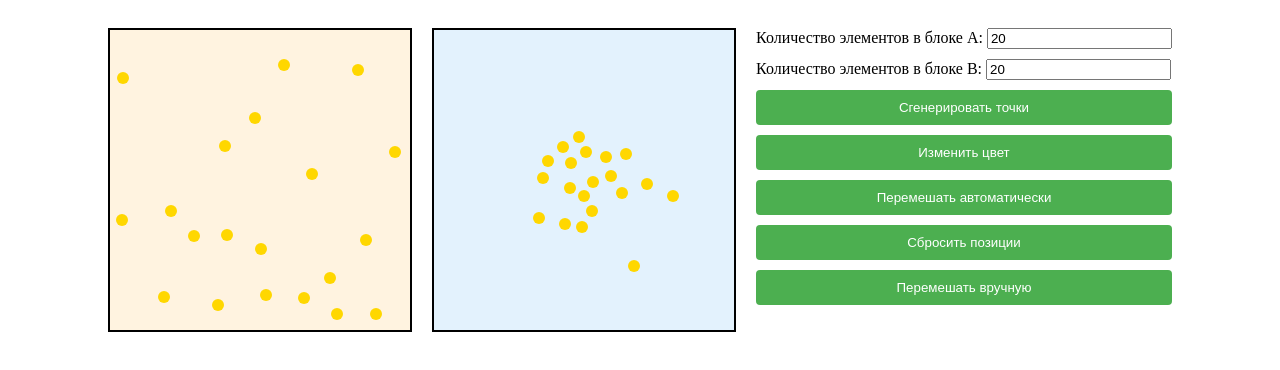
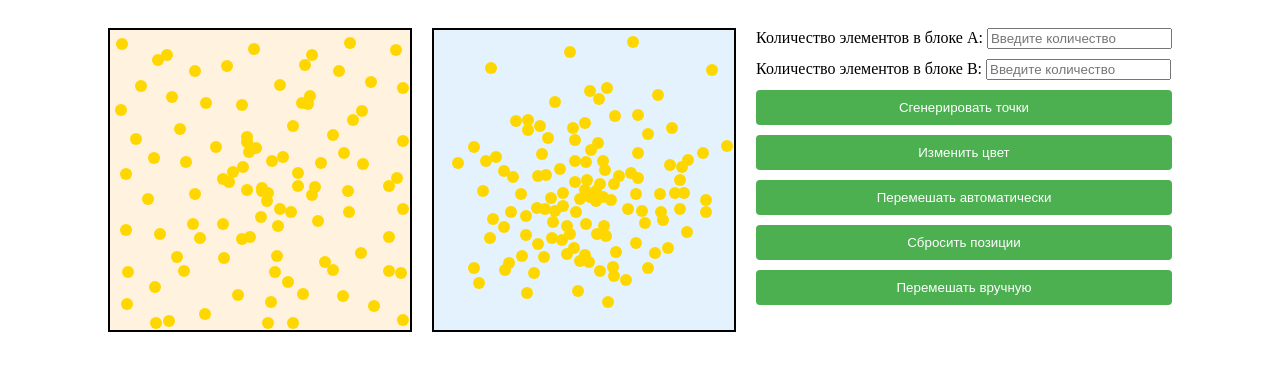
Before and after one commit to Nemchick/Game, a plain HTML site: page index.html in a window 1280 px wide. Drawn offline with Linux system fonts and the light colour scheme.

Commit message:
новая генерация после 50 точек и очистка поле инпут

```diff
--- a/index.html
+++ b/index.html
@@ -107,11 +107,21 @@
       <div class="controls">
         <label>
           Количество элементов в блоке A:
-          <input type="number" id="dotsCountAInput" value="20" min="1" />
+          <input
+            type="number"
+            id="dotsCountAInput"
+            placeholder="Введите количество"
+            min="1"
+          />
         </label>
         <label>
           Количество элементов в блоке B:
-          <input type="number" id="dotsCountBInput" value="20" min="1" />
+          <input
+            type="number"
+            id="dotsCountBInput"
+            placeholder="Введите количество"
+            min="1"
+          />
         </label>
         <button class="button" id="generateBtn" onclick="generateDots()">
           Сгенерировать точки
@@ -140,8 +150,8 @@
 
       // Конфигурация
       const CONFIG = {
-        dotsCountA: 20, // Количество точек в поле A
-        dotsCountB: 20, // Количество точек в поле B
+        dotsCountA: 100, // Количество точек в поле A по умолчанию
+        dotsCountB: 120, // Количество точек в поле B по умолчанию
         clusterRadius: 50, // Радиус кластера для точек в поле B
         minDistanceA: 30, // Минимальное расстояние между точками в поле A
         minDistanceB: 15, // Минимальное расстояние между точками в поле B
@@ -202,12 +212,33 @@
       }
 
       // Проверка, что точки не пересекаются
-      function isFarEnough(x, y, positions, minDistance) {
-        return positions.every(
-          (pos) =>
-            Math.sqrt(Math.pow(pos.left - x, 2) + Math.pow(pos.top - y, 2)) >=
-            minDistance
-        );
+      function isFarEnough(x, y, grid, gridSize, minDistance) {
+        const gridX = Math.floor(x / gridSize);
+        const gridY = Math.floor(y / gridSize);
+
+        for (let i = -1; i <= 1; i++) {
+          for (let j = -1; j <= 1; j++) {
+            const cell = grid[`${gridX + i},${gridY + j}`];
+            if (cell) {
+              for (const point of cell) {
+                const dx = point.x - x;
+                const dy = point.y - y;
+                if (Math.sqrt(dx * dx + dy * dy) < minDistance) {
+                  return false;
+                }
+              }
+            }
+          }
+        }
+        return true;
+      }
+
+      function addToGrid(x, y, grid, gridSize) {
+        const gridX = Math.floor(x / gridSize);
+        const gridY = Math.floor(y / gridSize);
+        const key = `${gridX},${gridY}`;
+        if (!grid[key]) grid[key] = [];
+        grid[key].push({ x, y });
       }
 
       // Генерация случайных точек с проверкой расстояния
@@ -293,46 +324,141 @@
         const dotsCountAInput = document.getElementById("dotsCountAInput");
         const dotsCountBInput = document.getElementById("dotsCountBInput");
 
-        CONFIG.dotsCountA = parseInt(dotsCountAInput.value, 10) || 20;
-        CONFIG.dotsCountB = parseInt(dotsCountBInput.value, 10) || 20;
+        // Если пользователь ввел значения, используем их. Иначе оставляем стандартные.
+        CONFIG.dotsCountA =
+          parseInt(dotsCountAInput.value, 10) || CONFIG.dotsCountA;
+        CONFIG.dotsCountB =
+          parseInt(dotsCountBInput.value, 10) || CONFIG.dotsCountB;
 
         const fieldA = document.getElementById("fieldA");
         const fieldB = document.getElementById("fieldB");
 
+        // Очистка блоков перед генерацией
         fieldA.innerHTML = "";
         fieldB.innerHTML = "";
-        initialPositions.clear();
 
-        // Генерация точек в поле A
-        const positionsA = generateRandomPositions(
-          fieldA,
-          CONFIG.dotsCountA,
-          CONFIG.minDistanceA
+        const positionsA = generateCenteredPositions(fieldA, CONFIG.dotsCountA);
+        const positionsB = generateChaoticClusterPositions(
+          fieldB,
+          CONFIG.dotsCountB
         );
+
         positionsA.forEach((pos) => {
           const dot = createDot();
           dot.style.left = `${pos.left}px`;
           dot.style.top = `${pos.top}px`;
           fieldA.appendChild(dot);
-          savePosition(dot);
         });
 
-        // Генерация точек в поле B
-        const positionsB = generateClusteredPositions(
-          fieldB,
-          CONFIG.dotsCountB,
-          CONFIG.clusterRadius,
-          CONFIG.minDistanceB
-        );
         positionsB.forEach((pos) => {
           const dot = createDot();
           dot.style.left = `${pos.left}px`;
           dot.style.top = `${pos.top}px`;
           fieldB.appendChild(dot);
-          savePosition(dot);
         });
 
-        disableManualDrag(); // Отключаем возможность ручного перемешивания
+        // Очистка инпутов после генерации
+        dotsCountAInput.value = "";
+        dotsCountBInput.value = "";
+      }
+      function generateChaoticClusterPositions(field, count) {
+        const positions = [];
+        const grid = {};
+        const gridSize = CONFIG.minDistanceB / 2; // Уменьшаем минимальное расстояние между точками
+        const padding = 5; // Минимальное расстояние до границ блока
+        const centerX = field.offsetWidth / 2;
+        const centerY = field.offsetHeight / 2;
+
+        for (let i = 0; i < count; i++) {
+          let x, y;
+          let attempts = 0;
+
+          do {
+            const isScatter = Math.random() < 0.2; // 20% точек будут "разбросаны" случайно
+
+            if (isScatter) {
+              // Генерация случайных точек по всему блоку
+              x = Math.random() * (field.offsetWidth - 2 * padding) + padding;
+              y = Math.random() * (field.offsetHeight - 2 * padding) + padding;
+            } else {
+              // Хаотичный круг с увеличенным разбросом
+              const angle = Math.random() * 2 * Math.PI;
+              const radius = Math.random() * (field.offsetWidth / 2.8); // Радиус чуть более вариативный
+              x = centerX + radius * Math.cos(angle);
+              y = centerY + radius * Math.sin(angle);
+
+              // Увеличиваем хаотичное смещение
+              x += (Math.random() - 0.5) * 25; // Смещение увеличено до 25px
+              y += (Math.random() - 0.5) * 25;
+            }
+
+            // Ограничиваем точки в пределах блока
+            x = Math.max(
+              padding,
+              Math.min(x, field.offsetWidth - padding - 12)
+            );
+            y = Math.max(
+              padding,
+              Math.min(y, field.offsetHeight - padding - 12)
+            );
+
+            attempts++;
+            if (attempts > 100) break; // Прерываем при большом числе попыток
+          } while (!isFarEnough(x, y, grid, gridSize, CONFIG.minDistanceB / 2)); // Проверяем расстояние
+
+          positions.push({ left: x, top: y });
+          addToGrid(x, y, grid, gridSize); // Добавляем точку в сетку
+        }
+
+        return positions;
+      }
+
+      // Генерация точек с уменьшением плотности у краев (для блока A)
+      function generateCenteredPositions(field, count) {
+        const positions = [];
+        const grid = {};
+        const gridSize = CONFIG.minDistanceA;
+        const padding = 5; // Минимальное расстояние до границ блока
+
+        for (let i = 0; i < count; i++) {
+          let x, y;
+          let attempts = 0;
+
+          do {
+            // Генерация случайных координат по всему блоку
+            x = Math.random() * (field.offsetWidth - 2 * padding) + padding;
+            y = Math.random() * (field.offsetHeight - 2 * padding) + padding;
+
+            // Слегка сдвигаем плотность к центру
+            if (Math.random() < 0.7) {
+              // 70% точек ближе к центру
+              const centerX = field.offsetWidth / 2;
+              const centerY = field.offsetHeight / 2;
+              const angle = Math.random() * 2 * Math.PI;
+              const radius = Math.random() * (field.offsetWidth / 2.5); // Радиус распределения
+              x = centerX + radius * Math.cos(angle);
+              y = centerY + radius * Math.sin(angle);
+            }
+
+            // Ограничиваем точки в пределах блока
+            x = Math.max(
+              padding,
+              Math.min(x, field.offsetWidth - padding - 12)
+            );
+            y = Math.max(
+              padding,
+              Math.min(y, field.offsetHeight - padding - 12)
+            );
+
+            attempts++;
+            if (attempts > 100) break; // Прерываем при большом числе попыток
+          } while (!isFarEnough(x, y, grid, gridSize, CONFIG.minDistanceA));
+
+          positions.push({ left: x, top: y });
+          addToGrid(x, y, grid, gridSize); // Добавляем точку в сетку
+        }
+
+        return positions;
       }
 
       // Создание одной точки
@@ -437,7 +563,9 @@
       }
 
       // Генерация точек при загрузке страницы
-      document.addEventListener("DOMContentLoaded", generateDots);
+      document.addEventListener("DOMContentLoaded", () => {
+        generateDots(); // Генерация точек при загрузке страницы
+      });
     </script>
   </body>
 </html>
```
